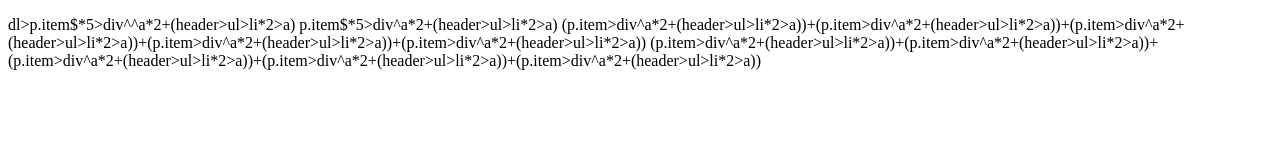
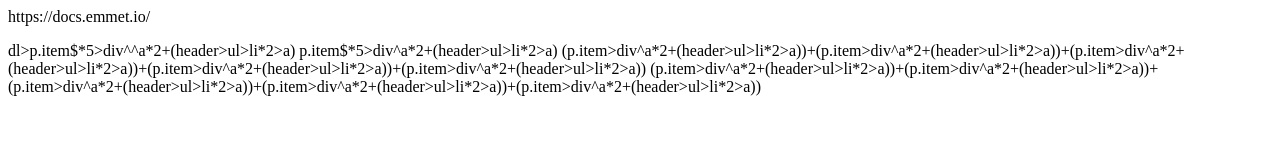
Before and after one commit to haobinyang/arc, a plain HTML site: page emmet.html in a window 1280 px wide. Drawn offline with Linux system fonts and the light colour scheme.

Commit message:
Update emmet.html

```diff
--- a/emmet.html
+++ b/emmet.html
@@ -4,6 +4,7 @@
 		<title>Emmet</title>
 	</head>
 	<body>
+    https://docs.emmet.io/
     <p class="item1"><div></div></p><a href=""></a><a href=""></a>
     <p class="item2"><div></div></p><a href=""></a><a href=""></a>
     <p class="item3"><div></div></p><a href=""></a><a href=""></a>
```
